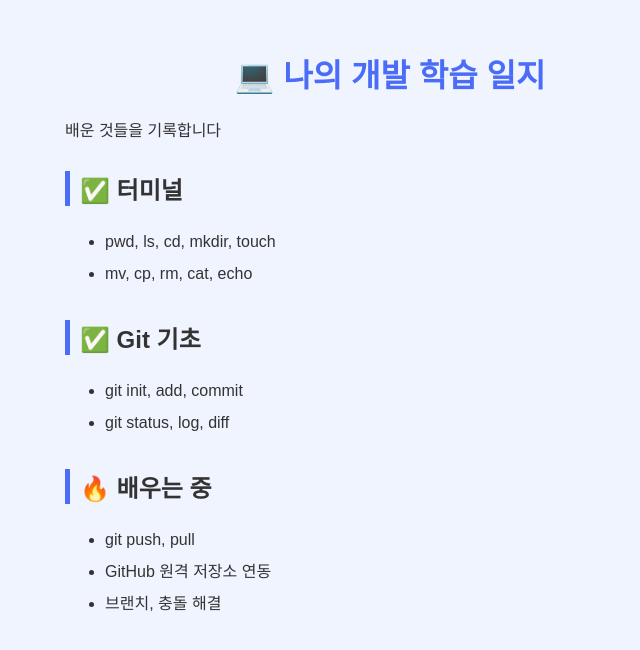
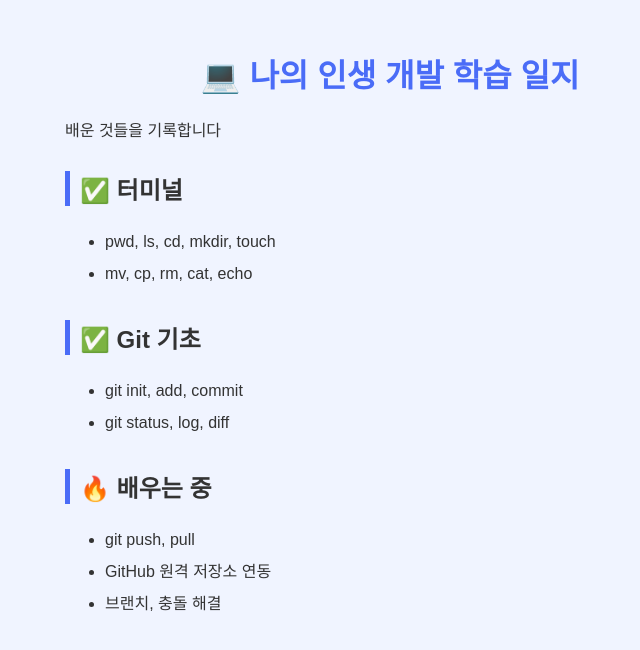
Before and after one commit to seoyoon-k/my-log, a plain HTML site: page index.html in a window 1280 px wide. Shown: the whole page, without its empty margins (250-890 px from the left). Drawn offline with Linux system fonts and the light colour scheme.

Commit message:
h1 제목 수정

```diff
--- a/index.html
+++ b/index.html
@@ -27,7 +27,7 @@
     </style>
   </head>
   <body>
-    <h1>💻 나의 개발 학습 일지</h1>
+    <h1>💻 나의 인생 개발 학습 일지</h1>
     <p>배운 것들을 기록합니다</p>
 
     <h2>✅ 터미널</h2>
```
